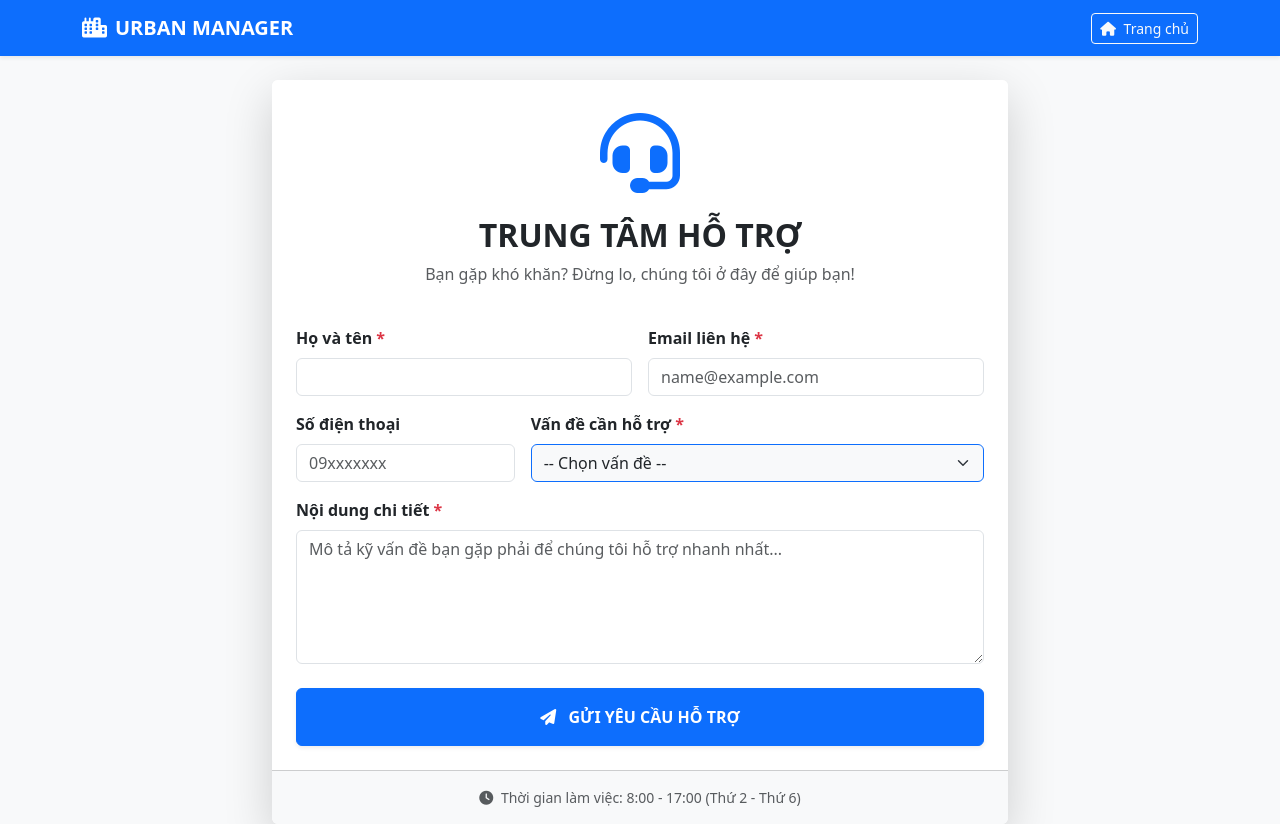
After one commit to huunhan2704/DuAnGisMoi, a Django app: page /trung-tam-ho-tro/ in a window 1280 px wide. The commit adds this page. Run offline with Django 5.2, Linux system fonts and the light colour scheme.

Commit message:
Hoan thien tinh nang CSKH, fix loi nut Quay lai va chinh mui gio VN - TrNguyen

```diff
--- a/config/settings.py
+++ b/config/settings.py
@@ -105,7 +105,7 @@ AUTH_PASSWORD_VALIDATORS = [
 
 LANGUAGE_CODE = 'en-us'
 
-TIME_ZONE = 'UTC'
+TIME_ZONE = 'Asia/Ho_Chi_Minh'
 
 USE_I18N = True
 
@@ -126,3 +126,4 @@ import os
 MEDIA_URL = '/media/'  # Đường dẫn trên trình duyệt
 MEDIA_ROOT = os.path.join(BASE_DIR, 'media') # Thư mục thật trên máy tính
 EMAIL_BACKEND = 'django.core.mail.backends.console.EmailBackend'
+LOGIN_URL = 'login'
--- /dev/null
+++ b/maps/templates/maps/cskh.html
@@ -0,0 +1,108 @@
+<!DOCTYPE html>
+<html lang="vi">
+<head>
+    <meta charset="UTF-8">
+    <title>Trung tâm Hỗ trợ & CSKH</title>
+    <link href="https://cdn.jsdelivr.net/npm/bootstrap@5.3.0/dist/css/bootstrap.min.css" rel="stylesheet">
+    <link rel="stylesheet" href="https://cdnjs.cloudflare.com/ajax/libs/font-awesome/6.4.0/css/all.min.css">
+</head>
+<body class="bg-light">
+
+    <nav class="navbar navbar-dark bg-primary mb-4 shadow-sm">
+        <div class="container">
+            <a class="navbar-brand fw-bold" href="{% url 'home' %}">
+                <i class="fas fa-city me-2"></i>URBAN MANAGER
+            </a>
+            <a href="{% url 'home' %}" class="btn btn-outline-light btn-sm">
+                <i class="fas fa-home me-1"></i> Trang chủ
+            </a>
+        </div>
+    </nav>
+
+    <div class="container">
+        {% if messages %}
+            {% for message in messages %}
+                <div class="alert alert-success alert-dismissible fade show shadow-sm" role="alert">
+                    <i class="fas fa-check-circle me-2"></i> {{ message }}
+                    <button type="button" class="btn-close" data-bs-dismiss="alert"></button>
+                </div>
+            {% endfor %}
+        {% endif %}
+
+        <div class="row justify-content-center">
+            <div class="col-md-8">
+                <div class="card border-0 shadow-lg overflow-hidden">
+                    <div class="card-header bg-white p-4 border-bottom-0 text-center">
+                        <div class="display-1 text-primary mb-3"><i class="fas fa-headset"></i></div>
+                        <h2 class="fw-bold text-uppercase">Trung tâm Hỗ trợ</h2>
+                        <p class="text-muted">Bạn gặp khó khăn? Đừng lo, chúng tôi ở đây để giúp bạn!</p>
+                    </div>
+
+                    <div class="card-body p-4 pt-0">
+                        <form method="POST">
+                            {% csrf_token %}
+
+                            <div class="row g-3">
+                                <div class="col-md-6">
+                                    <label class="form-label fw-bold">Họ và tên <span class="text-danger">*</span></label>
+                                    <input type="text" name="ho_ten" class="form-control" required placeholder="Nhập họ tên của bạn"
+                                        value="{{ user.first_name }} {{ user.last_name }}">
+                                </div>
+                                <div class="col-md-6">
+                                    <label class="form-label fw-bold">Email liên hệ <span class="text-danger">*</span></label>
+                                    <input type="email" name="email" class="form-control" required placeholder="name@example.com"
+                                        value="{{ user.email }}">
+                                </div>
+
+                                <div class="col-md-4">
+                                    <label class="form-label fw-bold">Số điện thoại</label>
+                                    <input type="text" name="sdt" class="form-control" placeholder="09xxxxxxx">
+                                </div>
+                                <div class="col-md-8">
+                                    <label class="form-label fw-bold">Vấn đề cần hỗ trợ <span class="text-danger">*</span></label>
+                                    <select name="chu_de" class="form-select bg-light border-primary" required>
+                                        <option value="" selected disabled>-- Chọn vấn đề --</option>
+                                        <option value="tai_khoan">🔑 Lỗi tài khoản / Đăng nhập</option>
+                                        <option value="sai_hien_trang">⚠️ Báo cáo sai hiện trạng</option>
+                                        <option value="huong_dan">📘 Cần hướng dẫn sử dụng</option>
+                                        <option value="gop_y">💡 Góp ý tính năng mới</option>
+                                        <option value="khac">💬 Vấn đề khác...</option>
+                                    </select>
+                                </div>
+
+                                <div class="col-12">
+                                    <label class="form-label fw-bold">Nội dung chi tiết <span class="text-danger">*</span></label>
+                                    <textarea name="noi_dung" class="form-control" rows="5" required placeholder="Mô tả kỹ vấn đề bạn gặp phải để chúng tôi hỗ trợ nhanh nhất..."></textarea>
+                                </div>
+
+                                <div class="col-12 mt-4">
+                                    <button type="submit" class="btn btn-primary w-100 fw-bold py-3 shadow-sm hover-effect">
+                                        <i class="fas fa-paper-plane me-2"></i> GỬI YÊU CẦU HỖ TRỢ
+                                    </button>
+                                </div>
+                            </div>
+                        </form>
+                    </div>
+                    <div class="card-footer bg-light text-center p-3 small text-muted">
+                        <i class="fas fa-clock me-1"></i> Thời gian làm việc: 8:00 - 17:00 (Thứ 2 - Thứ 6)
+                    </div>
+                </div>
+            </div>
+        </div>
+    </div>
+<script src="https://cdn.jsdelivr.net/npm/bootstrap@5.3.0/dist/js/bootstrap.bundle.min.js"></script>
+
+    <script>
+        document.addEventListener("DOMContentLoaded", function() {
+            setTimeout(function() {
+                var alerts = document.querySelectorAll('.alert');
+                alerts.forEach(function(alert) {
+                    // Dùng hiệu ứng fade out của Bootstrap
+                    var bsAlert = new bootstrap.Alert(alert);
+                    bsAlert.close();
+                });
+            }, 4000); // 4000ms = 4 giây
+        });
+    </script>
+</body>
+</html>
--- a/maps/templates/maps/home.html
+++ b/maps/templates/maps/home.html
@@ -35,7 +35,8 @@
                     <li class="nav-item"><a class="nav-link " href="{% url 'quan_ly_hien_truong' %}">Hiện trường</a></li>
                     <li class="nav-item"><a class="nav-link" href="{% url 'tin_tuc' %}">Tin tức</a></li>
                     <li class="nav-item"><a class="nav-link" href="{% url 'huong_dan' %}">Hướng dẫn</a></li>
-                    <li class="nav-item"><a class="nav-link" href="{% url 'hotline' %}">Danh bạ Hotline</a></li>
+                    <li class="nav-item"><a class="nav-link" href="{% url 'hotline' %}">Hotline</a></li>
+                    <li class="nav-item"><a class="nav-link" href="{% url 'cskh' %}">CSKH</a></li>
 
                     {% if user.is_authenticated %}
                         <li class="nav-item dropdown ms-3">
--- a/maps/templates/maps/profile.html
+++ b/maps/templates/maps/profile.html
@@ -108,7 +108,7 @@
                                         </td>
 
                                         <td class="text-nowrap">
-                                            <a href="{% url 'chi_tiet' item.id %}" class="btn btn-sm btn-outline-primary" title="Xem chi tiết">
+                                            <a href="{% url 'chi_tiet' item.id %}?nguon=ho_so" class="btn btn-sm btn-outline-primary" title="Xem chi tiết">
                                                 <i class="fas fa-eye"></i>
                                             </a>
 
--- a/maps/templates/maps/quan_ly_hien_truong.html
+++ b/maps/templates/maps/quan_ly_hien_truong.html
@@ -74,7 +74,7 @@
                                 </td>
 
                                 <td>
-                                    <a href="{% url 'chi_tiet' item.id %}" class="btn btn-outline-primary btn-sm px-3 shadow-sm">
+                                    <a href="{% url 'chi_tiet' item.id %}?nguon=hien_truong" class="btn btn-outline-primary btn-sm px-3 shadow-sm">
                                         <i class="fas fa-eye me-1"></i> Xem hồ sơ
                                     </a>
                                 </td>
--- a/maps/urls.py
+++ b/maps/urls.py
@@ -50,4 +50,7 @@ urlpatterns = [
 
     # 12. Xóa phản ánh
     path('xoa-phan-anh/<int:pk>/', views.xoa_phan_anh, name='xoa_phan_anh'),
+
+    # 13. CSKH
+    path('trung-tam-ho-tro/', views.cskh, name='cskh'),
 ]
--- a/maps/views.py
+++ b/maps/views.py
@@ -8,13 +8,14 @@ from django.contrib.auth.decorators import login_required
 from django.shortcuts import render, get_object_or_404
 from .forms import DangKyForm, UserEditForm, ProfileEditForm
 from .models import Profile
-
 import csv
 from django.http import HttpResponse
 import feedparser
 from datetime import datetime
 from bs4 import BeautifulSoup
 from django.contrib.auth.decorators import login_required
+from .models import HoTro
+from django.contrib import messages
 
 
 # 1. Trang chủ
@@ -180,7 +181,7 @@ def api_get_points(request):
         data.append({'id': item.id, 'title': item.tieu_de, 'lat': lat, 'lng': lng, 'status': item.trang_thai, 'image_url': item.hinh_anh.url if item.hinh_anh else '', 'detail_url': f"/chi-tiet/{item.id}/"})
     return JsonResponse(data, safe=False)
 
-@login_required(login_url='login')
+
 def quan_ly_hien_truong(request):
     # Lấy các điểm ĐANG XỬ LÝ (đang thi công)
     danh_sach = PhanAnh.objects.filter(trang_thai='dang_xu_ly').order_by('-thoi_gian')
@@ -217,7 +218,7 @@ def export_excel(request):
 
     return response
 
-@login_required(login_url='login')
+
 def tin_tuc(request):
     # Link RSS VnExpress
     rss_url = "https://vnexpress.net/rss/thoi-su.rss"
@@ -236,7 +237,7 @@ def tin_tuc(request):
         content_to_check = (entry.title + entry.description).lower()
 
         if any(word in content_to_check for word in keywords):
-            # --- XỬ LÝ ẢNH BẰNG BEAUTIFULSOUP (MỚI & XỊN) ---
+            # XỬ LÝ ẢNH BẰNG BEAUTIFULSOUP (MỚI & XỊN)
             image_url = 'https://s1.vnecdn.net/vnexpress/restruct/i/v884/logo_default.jpg' # Hình mặc định
 
             # Dùng "cái muỗng" để múc nội dung HTML trong phần mô tả
@@ -249,7 +250,7 @@ def tin_tuc(request):
             if img_tag and img_tag.get('src'):
                 image_url = img_tag.get('src')
 
-            # --- XỬ LÝ MÔ TẢ CHO SẠCH SẼ ---
+            # XỬ LÝ MÔ TẢ CHO SẠCH SẼ
             # Dùng soup.get_text() để lấy toàn bộ chữ, bỏ hết các thẻ HTML thừa
             summary_text = soup.get_text()
 
@@ -270,12 +271,12 @@ def tin_tuc(request):
 
     return render(request, 'maps/tin_tuc.html', {'news_list': posts})
 
-@login_required(login_url='login')
+
 def huong_dan(request):
     return render(request, 'maps/huong_dan.html')
 
 
-@login_required(login_url='login')
+
 def hotline(request):
     return render(request, 'maps/hotline.html')
 
@@ -293,3 +294,33 @@ def xoa_phan_anh(request, pk):
         messages.error(request, "⚠️ Không thể xóa phản ánh đang hoặc đã xử lý!")
 
     return redirect('profile')
+
+def cskh(request):
+    if request.method == 'POST':
+        # 1. Lấy dữ liệu từ form người dùng gửi lên
+        ho_ten = request.POST.get('ho_ten')
+        email = request.POST.get('email')
+        sdt = request.POST.get('sdt')
+        chu_de = request.POST.get('chu_de')
+        noi_dung = request.POST.get('noi_dung')
+
+        # 2. Tạo phiếu hỗ trợ mới
+        phieu = HoTro(
+            ho_ten=ho_ten,
+            email=email,
+            sdt=sdt,
+            chu_de=chu_de,
+            noi_dung=noi_dung
+        )
+
+        # Nếu người dùng đang đăng nhập, gắn luôn user vào để dễ theo dõi
+        if request.user.is_authenticated:
+            phieu.nguoi_gui = request.user
+
+        phieu.save()
+
+        # 3. Thông báo thành công
+        messages.success(request, "Đã gửi yêu cầu hỗ trợ! Chúng tôi sẽ phản hồi qua Email sớm nhất.")
+        return redirect('cskh') # Load lại trang để xóa form
+
+    return render(request, 'maps/cskh.html')
```
Also changed, not shown: maps/admin.py (+8 -1 lines), maps/models.py (+34 -3 lines), maps/templates/maps/detail.html (+13 -4 lines), db.sqlite3, maps/migrations/0005_hotro.py (added).
